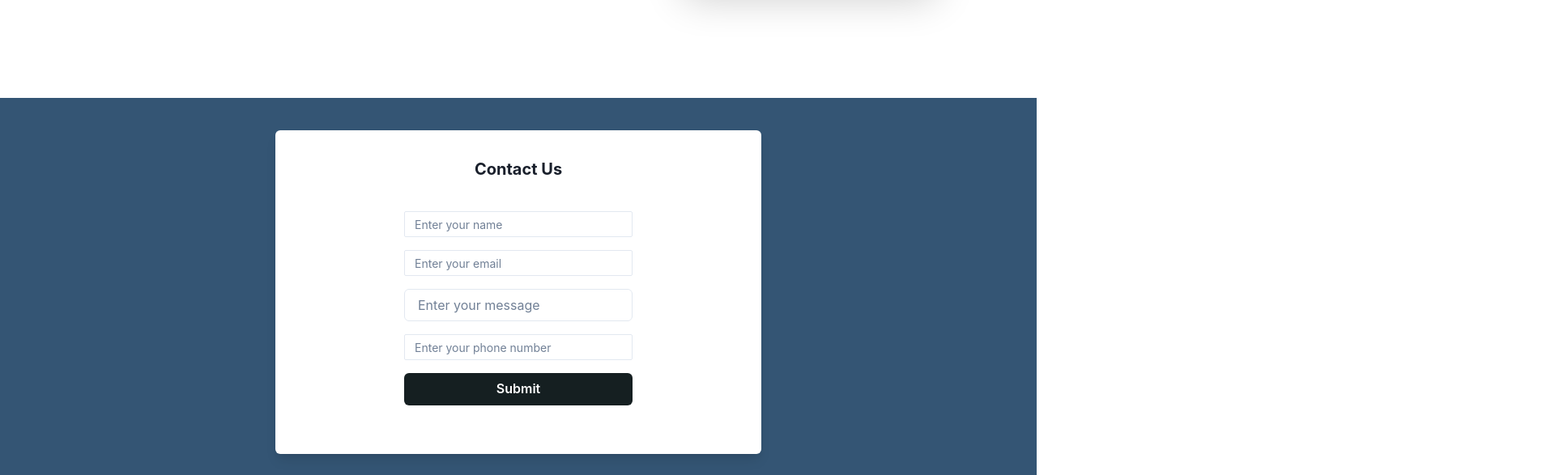
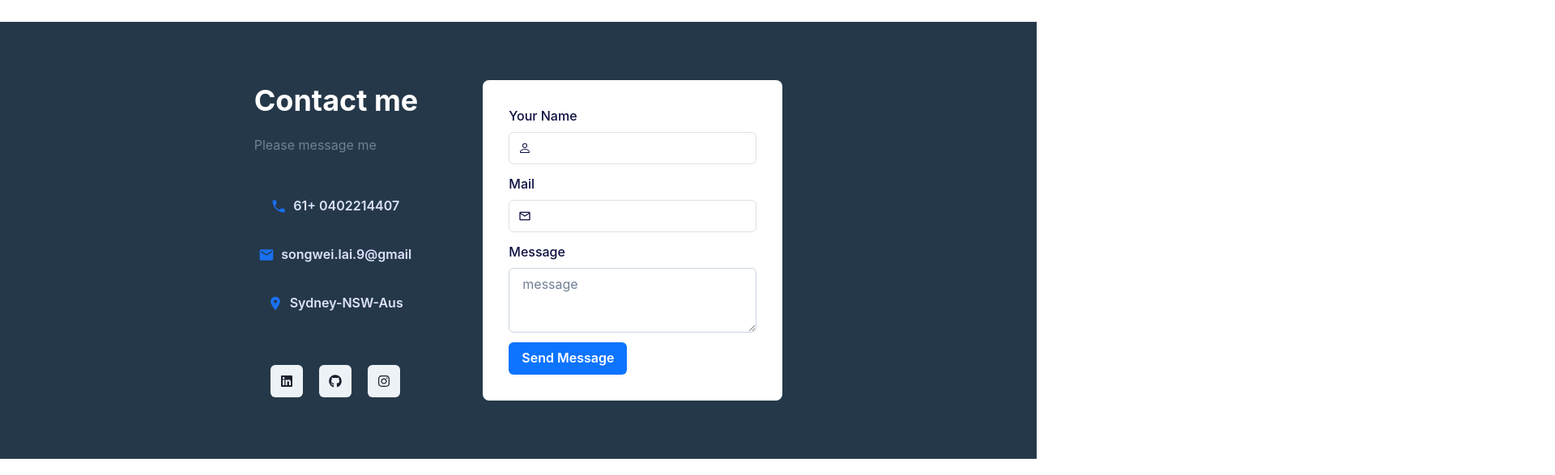
Before and after one commit to SongweiLai-1/resume, a React (Vite) app: page / in a window 1280 px wide. Shown: the part 2189-2776 px from the top of the page at 81% size, 1920 px wide, since content can reach past the window. Built offline with nearby package versions, Linux system fonts and the light colour scheme.

Commit message:
update interface design

```diff
--- a/package.json
+++ b/package.json
@@ -19,6 +19,7 @@
     "lodash.shuffle": "^4.2.0",
     "react": "^18.2.0",
     "react-dom": "^18.2.0",
+    "react-icons": "^5.2.1",
     "react-use-measure": "^2.1.1"
   },
   "devDependencies": {
--- a/src/App.tsx
+++ b/src/App.tsx
@@ -1,6 +1,6 @@
 import React from 'react'
 import NavBar from './components/NavBar'
-import {Box, Grid, GridItem, HStack, Stack, } from '@chakra-ui/react'
+import {Box, Grid, GridItem, Stack, } from '@chakra-ui/react'
 import SendEmail from "./components/SendEmail";
 import PhotoGrid from "./components/photoGrid/PhotoGrid";
 import ShowIntro from "./components/Introduction/ShowIntro";
@@ -30,19 +30,18 @@ function App() {
               <NavBar/>
           </GridItem>
           <Stack>
-
-          <GridItem p="100px"
+          <GridItem
+                    w="100%"
+                    h="100%"
                     backgroundImage={Background1}
                     bgPosition="center"
                     bgRepeat="no-repeat"
                     bgSize="2000px"
                     area="Int">
-              <HStack >
                   <ShowIntro/>
-              </HStack>
           </GridItem>
               <GridItem  area="Edu">
-                  <Grid  gap={4} mt={2}>
+                  <Grid  gap={4} mt={7}>
                       <Edu/>
                   </Grid>
               </GridItem>
@@ -53,8 +52,12 @@ function App() {
                   <PhotoGrid />
           </GridItem>
 
-          <GridItem p="40px" bg="#345574" area="Others">
-              <Box display="flex" alignItems="center" justifyContent="center" height="50vh">
+          <GridItem
+                    h="100%"
+                    w="100%"
+                    bg="#253849"
+                    area="Others">
+              <Box display="flex" alignItems="center" justifyContent="center" >
                   <SendEmail />
               </Box>
           </GridItem>
--- a/src/components/EduBox.tsx
+++ b/src/components/EduBox.tsx
@@ -46,10 +46,10 @@ const MyComponent: React.FC = () => {
 
     const { scrollYProgress } = useScroll({
         onChange: ({ value: { scrollYProgress } }) => {
-            console.log(scrollYProgress);
+            //console.log(scrollYProgress);
 
             if (scrollYProgress > 0.1) {
-                console.log('Edu page isOpen');
+                //console.log('Edu page isOpen');
                 setOpen(true);
             } else {
                 setOpen(false);
--- a/src/components/SendEmail.tsx
+++ b/src/components/SendEmail.tsx
@@ -1,15 +1,13 @@
+// SendEmail.tsx
 import React from 'react';
 import EmailBox from "./containers/Emailbox";
 import EmailSendedBox from "./containers/EmailSendedBox";
 
-
-
 const SendEmail = () => {
-
     const [emailIsSend, setEmailIsSend] = React.useState(false);
 
-    const handleEmailSubmit = (data: { name: string; email: string; content: string; phoneNumber: string }) => {
-        //处理Email文件
+    const handleEmailSubmit = (data: { name: string; email: string; content: string }) => {
+        // 处理Email文件
         if (data) {
             setEmailIsSend(true);
             console.log('Email submitted!');
@@ -17,19 +15,15 @@ const SendEmail = () => {
         }
     };
 
-
-    if (!emailIsSend) {
-
-        return (
-            <div>
-                <EmailBox onFormSubmit={handleEmailSubmit} />
-            </div>
-        );
-    } else {
-        return (
-            <div>
+    return (
+        <div>
+            {!emailIsSend ? (
+                <EmailBox  />
+            ) : (
                 <EmailSendedBox />
-            </div>
-        );}};
+            )}
+        </div>
+    );
+};
 
 export default SendEmail;
--- a/src/components/containers/EmailSendedBox.tsx
+++ b/src/components/containers/EmailSendedBox.tsx
@@ -14,7 +14,7 @@ const EmailSendedBox  = () => {
 
     return (
         <Card
-            h="400px"
+            h="300px"
             w="600px"
             display="flex"
             flexDirection="column"
--- a/src/components/containers/Emailbox.tsx
+++ b/src/components/containers/Emailbox.tsx
@@ -1,124 +1,184 @@
-import React, { useState } from 'react';
+import React, { useState } from "react";
 import {
-    Card,
-    CardHeader,
-    CardBody,
+    Box,
+    Button,
+    Container,
+    Flex,
+    FormControl,
+    FormLabel,
     Heading,
+    HStack,
     Input,
-    Button,
-    useColorModeValue,
-    Box
+    InputGroup,
+    InputLeftElement,
+    Text,
+    Textarea,
+    VStack,
+    Wrap,
+    WrapItem,
+    IconButton
 } from '@chakra-ui/react';
+import { MdEmail, MdLocationOn, MdOutlineEmail, MdPhone } from 'react-icons/md';
+import { BsPerson } from 'react-icons/bs';
+import { FaLinkedin, FaGithub, FaInstagram } from "react-icons/fa6";
 
-interface FormData {
-    name: string;
-    email: string;
-    content: string;
-    phoneNumber: string;
-}
-
-interface FormProps {
-    onFormSubmit: (data: FormData) => void;
-}
-
-const Emailbox: React.FC<FormProps> = ({ onFormSubmit }) => {
-
-    const [formState, setFormState] = useState<FormData>({
+const Emailbox = () => {
+    const [formState, setFormState] = useState({
         name: '',
         email: '',
-        content: '',
-        phoneNumber: '',
+        message: ''
     });
 
-    const handleChange = (e: React.ChangeEvent<HTMLInputElement>) => {
+    const handleChange = (e: React.ChangeEvent<HTMLInputElement | HTMLTextAreaElement>) => {
         const { name, value } = e.target;
-        setFormState((prevState) => ({
+        setFormState(prevState => ({
             ...prevState,
-            [name]: value,
+            [name]: value
         }));
     };
 
-    const handleSubmit = () => {
-        onFormSubmit(formState);
-        setFormState({
-            name: '',
-            email: '',
-            content: '',
-            phoneNumber: '',
-        });
+    const handleSubmit = (e: React.FormEvent<HTMLFormElement>) => {
+        e.preventDefault();
+        console.log(formState);
+        // You can further handle the form submission, e.g., send the data to a server
     };
 
     return (
-        <Card
-            h="400px"
-            w="600px"
-            display="flex"
-            flexDirection="column"
-            alignItems="center"
-            justifyContent="center"
-            overflow="auto"
-            bg={useColorModeValue('white', 'gray.800')}
-            boxShadow="lg"
-            p={4}
-            rounded="md"
+        <Container maxW="full" mt={0} centerContent overflow="hidden">
+            <Flex>
+                <Box
+                    bg="grey.300"
+                    color="white"
+                    borderRadius="lg"
+                    m={{ sm: 1, md: 2, lg: 4 }}
+                    p={{ sm: 5, md: 5, lg: 14 }}
                 >
-            <CardHeader>
-                <Heading fontSize="xl" textAlign="center">Contact Us</Heading>
-            </CardHeader>
-            <CardBody>
-                <Box display="flex" flexDirection="column" alignItems="center">
+                    <Wrap spacing={{ base: 20, sm: 3, md: 5, lg: 20 }}>
+                        <Box>
+                            <HStack spacing={20}>
+                                <WrapItem>
+                                    <Box>
+                                        <Heading>Contact me</Heading>
+                                        <Text mt={{ sm: 3, md: 3, lg: 5 }} color="gray.500">
+                                            Please message me
+                                        </Text>
+                                        <Box py={{ base: 5, sm: 5, md: 8, lg: 10 }}>
+                                            <VStack pl={0} spacing={3} alignItems="flex-start">
+                                                <Button
+                                                    size="md"
+                                                    height="48px"
+                                                    width="200px"
+                                                    variant="ghost"
+                                                    color="#DCE2FF"
+                                                    leftIcon={<MdPhone color="#1970F1" size="20px" />}
+                                                >
+                                                    61+ 0402214407
+                                                </Button>
+                                                <Button
+                                                    size="md"
+                                                    height="48px"
+                                                    width="200px"
+                                                    variant="ghost"
+                                                    color="#DCE2FF"
+                                                    leftIcon={<MdEmail color="#1970F1" size="20px" />}
+                                                >
+                                                    songwei.lai.9@gmail
+                                                </Button>
+                                                <Button
+                                                    size="md"
+                                                    height="48px"
+                                                    width="200px"
+                                                    variant="ghost"
+                                                    color="#DCE2FF"
+                                                    leftIcon={<MdLocationOn color="#1970F1" size="20px" />}
+                                                >
+                                                    Sydney-NSW-Aus
+                                                </Button>
+                                            </VStack>
+                                        </Box>
+                                        <HStack
+                                            mt={{ lg: 3, md: 1 }}
+                                            spacing={5}
+                                            px={5}
+                                            alignItems="flex-start"
+                                        >
+                                            <IconButton aria-label='Search Linkedin' icon={<FaLinkedin />} />
+                                            <IconButton aria-label='Search Github' icon={<FaGithub />} />
+                                            <IconButton aria-label='Search Instagram' icon={<FaInstagram />} />
+                                        </HStack>
+                                    </Box>
+                                </WrapItem>
+                                <WrapItem>
+                                    <Box bg="white" borderRadius="lg">
+                                        <Box m={8} color="#0B0E3F">
+                                            <form onSubmit={handleSubmit}>
+                                                <VStack pl={0} spacing={3} alignItems="flex-start">
+                                                    <FormControl id="name">
+                                                        <FormLabel>Your Name</FormLabel>
+                                                        <InputGroup borderColor="#E0E1E7">
+                                                            <InputLeftElement
+                                                                pointerEvents="none"
+                                                                children={<BsPerson color="gray.800" />}
+                                                            />
                                                             <Input
-                        size='sm'
-                        placeholder="Enter your name"
+                                                                type="text"
+                                                                size="md"
                                                                 name="name"
                                                                 value={formState.name}
                                                                 onChange={handleChange}
-                        mb={4}
-                        type="text"
+                                                            />
+                                                        </InputGroup>
+                                                    </FormControl>
+                                                    <FormControl id="email">
+                                                        <FormLabel>Mail</FormLabel>
+                                                        <InputGroup borderColor="#E0E1E7">
+                                                            <InputLeftElement
+                                                                pointerEvents="none"
+                                                                children={<MdOutlineEmail color="gray.800" />}
                                                             />
                                                             <Input
-                        size='sm'
-                        placeholder="Enter your email"
+                                                                type="email"
+                                                                size="md"
                                                                 name="email"
                                                                 value={formState.email}
                                                                 onChange={handleChange}
-                        mb={4}
-                        type="email"
                                                             />
-                    <Input
-                        placeholder="Enter your message"
-                        name="content"
-                        value={formState.content}
+                                                        </InputGroup>
+                                                    </FormControl>
+                                                    <FormControl id="message">
+                                                        <FormLabel>Message</FormLabel>
+                                                        <Textarea
+                                                            borderColor="gray.300"
+                                                            _hover={{ borderRadius: 'gray.300', }}
+                                                            placeholder="message"
+                                                            name="message"
+                                                            value={formState.message}
                                                             onChange={handleChange}
-                        mb={4}
-                        type="text"
                                                         />
-                    <Input
-                        size='sm'
-                        placeholder="Enter your phone number"
-                        name="phoneNumber"
-                        value={formState.phoneNumber}
-                        onChange={handleChange}
-                        mb={4}
-                        type="tel"
-                    />
+                                                    </FormControl>
+                                                    <FormControl id="submit" float="right">
                                                         <Button
-                        w="full"
-                        bg={useColorModeValue('#151f21', 'gray.900')}
+                                                            type="submit"
+                                                            variant="solid"
+                                                            bg="#0D74FF"
                                                             color="white"
-                        rounded="md"
-                        _hover={{
-                            transform: 'translateY(-2px)',
-                            boxShadow: 'lg',
-                        }}
-                        onClick={handleSubmit}
+                                                            _hover={{}}
                                                         >
-                        Submit
+                                                            Send Message
                                                         </Button>
+                                                    </FormControl>
+                                                </VStack>
+                                            </form>
                                         </Box>
-            </CardBody>
-        </Card>
+                                    </Box>
+                                </WrapItem>
+                            </HStack>
+                        </Box>
+                    </Wrap>
+                </Box>
+            </Flex>
+        </Container>
     );
-};
+}
 
 export default Emailbox;
```
Also changed, not shown: src/components/Introduction/ShowIntro.tsx (+14 -25 lines), 1 other file (tests, documents, lock files or other folders). Lines whose indentation alone changed are shown as unchanged.
